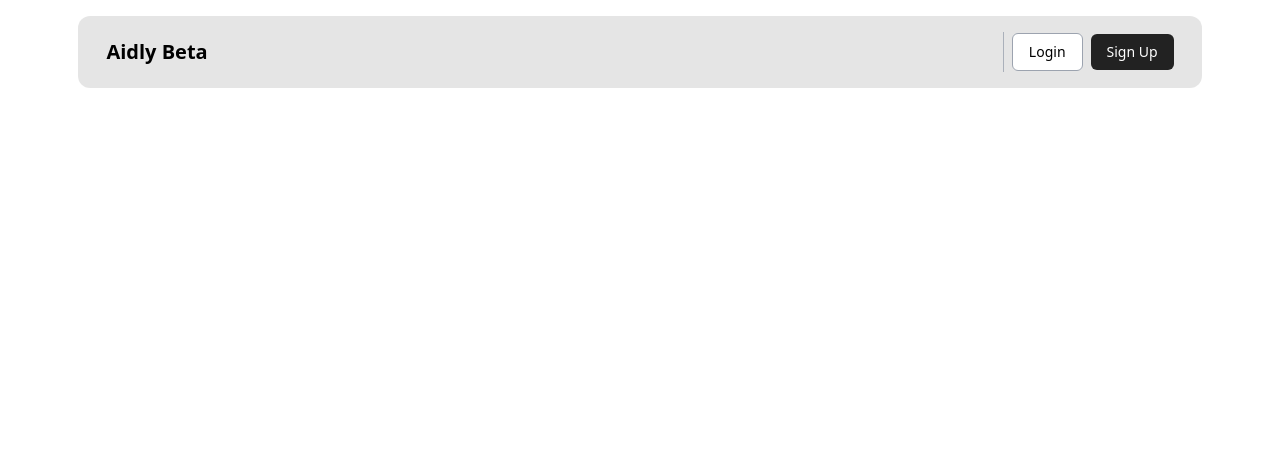
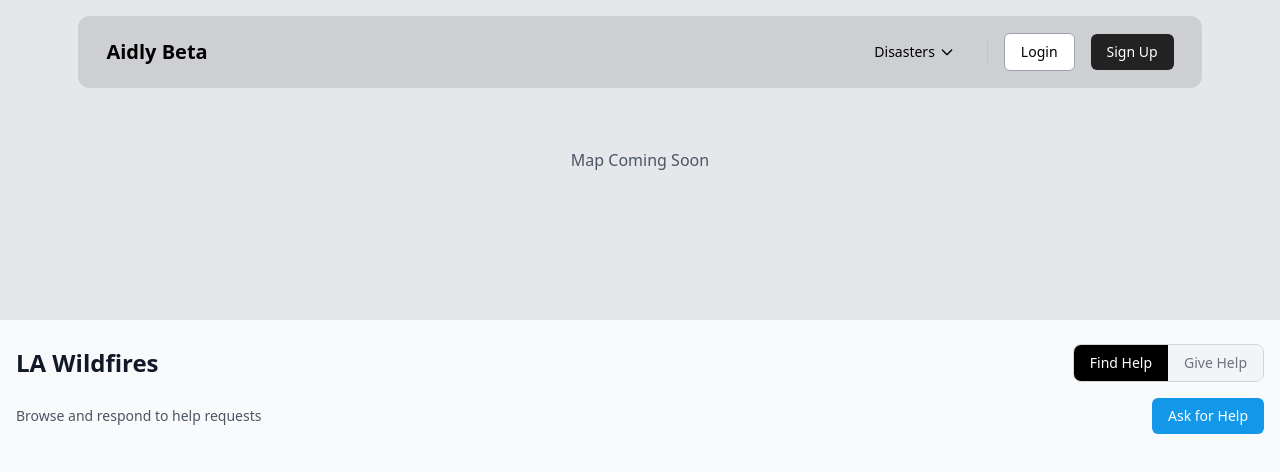
Before and after one commit to eugenek0529/aidly-frontend, a React (Vite) app: page /testpage in a window 1280 px wide. Shown: the top 472 px of the page. Built offline with nearby package versions, Linux system fonts and the light colour scheme.

Commit message:
testpage with the toggle menu with button created

```diff
--- a/package.json
+++ b/package.json
@@ -10,8 +10,11 @@
     "preview": "vite preview"
   },
   "dependencies": {
+    "@react-google-maps/api": "^2.20.5",
+    "mapbox-gl": "^3.9.3",
     "react": "^18.3.1",
     "react-dom": "^18.3.1",
+    "react-map-gl": "^7.1.8",
     "react-router-dom": "^7.1.3"
   },
   "devDependencies": {
--- a/src/App.jsx
+++ b/src/App.jsx
@@ -2,6 +2,7 @@ import { BrowserRouter as Router, Routes, Route } from 'react-router-dom'
 import Home from './pages/Home'
 import Login from './pages/Login'
 import SignUp from './pages/SignUp'
+import Testpage from './pages/testpage/Testpage'
 import Navbar from './components/Navbar'
 
 function App() {
@@ -13,6 +14,7 @@ function App() {
           <Route path="/" element={<Home />} />
           <Route path="/login" element={<Login />} />
           <Route path="/signup" element={<SignUp />} />
+          <Route path="/testpage" element={<Testpage />} />
         </Routes>
       </div>
     </Router>
--- a/src/components/Navbar.jsx
+++ b/src/components/Navbar.jsx
@@ -1,6 +1,9 @@
 import { Link } from 'react-router-dom'
+import { useState } from 'react'
 
 function Navbar() {
+  const [isOpen, setIsOpen] = useState(false);
+
   return (
     <div className="w-full px-4 absolute top-0 left-0 right-0">
       <nav className="max-w-[90%] mx-auto mt-4 bg-black/10 backdrop-blur-sm text-white rounded-xl p-1">
@@ -9,8 +12,42 @@ function Navbar() {
             <Link to="/" className="text-xl font-semibold text-black">
               Aidly Beta
             </Link>
-            <div className="flex items-center gap-2">
-              <div className="h-10 w-[1px] bg-gray-400/80"></div>
+            <div className="flex items-center gap-4">
+              {/* Dropdown Menu */}
+              <div
+                className="relative group"
+                onMouseEnter={() => setIsOpen(true)}
+                onMouseLeave={() => setIsOpen(false)}
+              >
+                <button
+                  className="px-4 py-2 text-sm font-medium text-black hover:text-[#ff0000] transition-colors flex items-center gap-1"
+                >
+                  Disasters
+                  <svg
+                    className={`w-4 h-4 transition-transform ${isOpen ? 'rotate-180' : ''}`}
+                    fill="none"
+                    stroke="currentColor"
+                    viewBox="0 0 24 24"
+                  >
+                    <path strokeLinecap="round" strokeLinejoin="round" strokeWidth={2} d="M19 9l-7 7-7-7" />
+                  </svg>
+                </button>
+
+                {isOpen && (
+                  <div className="absolute right-0 w-48 bg-white rounded-md shadow-lg py-1 z-10">
+                    <div className="absolute h-3 w-full -top-3"></div>
+                    <Link
+                      to="/testpage"
+                      className="block px-4 py-2 text-sm text-gray-700 hover:bg-gray-100"
+                    >
+                      LA Wildfires (Beta)
+                    </Link>
+                    <div className="px-4 py-2 text-sm text-gray-400">More coming soon...</div>
+                  </div>
+                )}
+              </div>
+
+              <div className="h-6 w-[1px] bg-gray-400/30"></div>
               <Link
                 to="/login"
                 className="px-4 py-2 text-sm font-medium bg-white rounded-md text-black border border-gray-400 hover:text-[#ff0000] transition-colors"
--- /dev/null
+++ b/src/pages/testpage/Testpage.jsx
@@ -0,0 +1,66 @@
+import { useState } from 'react';
+
+function Testpage() {
+  const [activeView, setActiveView] = useState('find'); // 'find' or 'give'
+
+  return (
+    <div className="min-h-screen bg-gray-50">
+      {/* Map Section Placeholder */}
+      <div className="w-full h-[40vh] bg-gray-200 flex items-center justify-center">
+        <p className="text-gray-600">Map Coming Soon</p>
+      </div>
+
+      {/* List Section */}
+      <div className="px-4 py-6">
+        {/* Header Section with Toggle */}
+        <div className="mb-6">
+          <div className="flex items-center justify-between mb-4">
+            <h2 className="text-2xl font-bold text-gray-900">LA Wildfires</h2>
+            <div className="inline-flex rounded-lg border border-gray-300 overflow-hidden">
+              <button
+                className={`px-4 py-2 text-sm font-medium transition-colors ${
+                  activeView === 'find'
+                    ? 'bg-black text-white font-bold'
+                    : 'bg-gray-100 text-gray-500 hover:bg-gray-50'
+                }`}
+                onClick={() => setActiveView('find')}
+              >
+                Find Help
+              </button>
+              <button
+                className={`px-4 py-2 text-sm font-medium transition-colors ${
+                  activeView === 'give'
+                    ? 'bg-black text-white font-bold'
+                    : 'bg-gray-100 text-gray-500 hover:bg-gray-50'
+                }`}
+                onClick={() => setActiveView('give')}
+              >
+                Give Help
+              </button>
+            </div>
+          </div>
+          <div className="flex items-center justify-between">
+            <p className="text-gray-600 text-sm">
+              {activeView === 'find'
+                ? 'Browse and respond to help requests'
+                : 'Create and manage help offers'}
+            </p>
+            {activeView === 'find' ? (
+              <button className="px-4 py-2 text-sm font-medium text-white bg-[#1397e9] rounded-md hover:bg-[#1397e9]/90 transition-colors">
+                Ask for Help
+              </button>
+            ) : (
+              <button className="px-4 py-2 text-sm font-medium text-white bg-[#1397e9] rounded-md hover:bg-[#1397e9]/90 transition-colors">
+                Post Help
+              </button>
+            )}
+          </div>
+        </div>
+
+
+      </div>
+    </div>
+  )
+}
+
+export default Testpage
```
Also changed, not shown: 1 other file (tests, documents, lock files or other folders).
